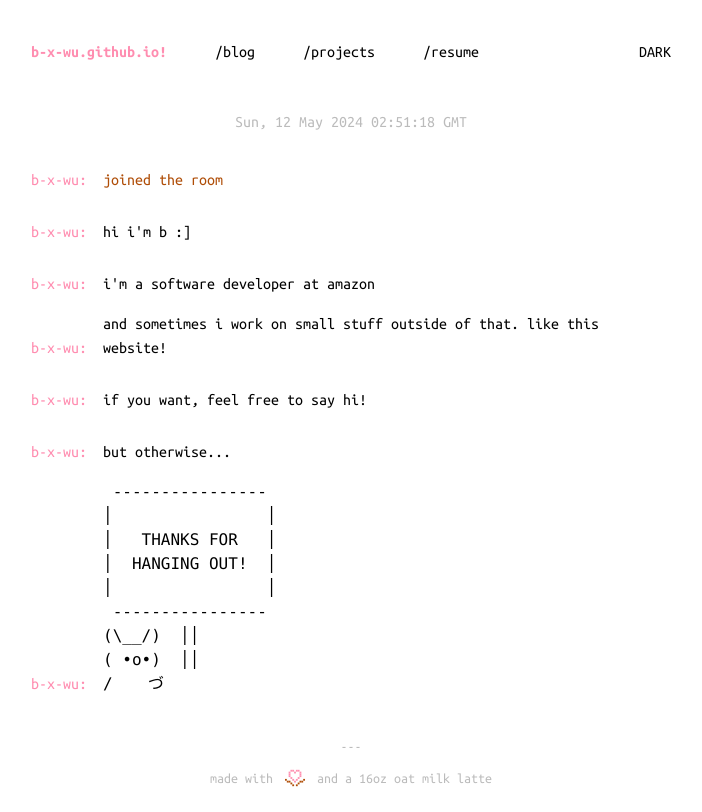
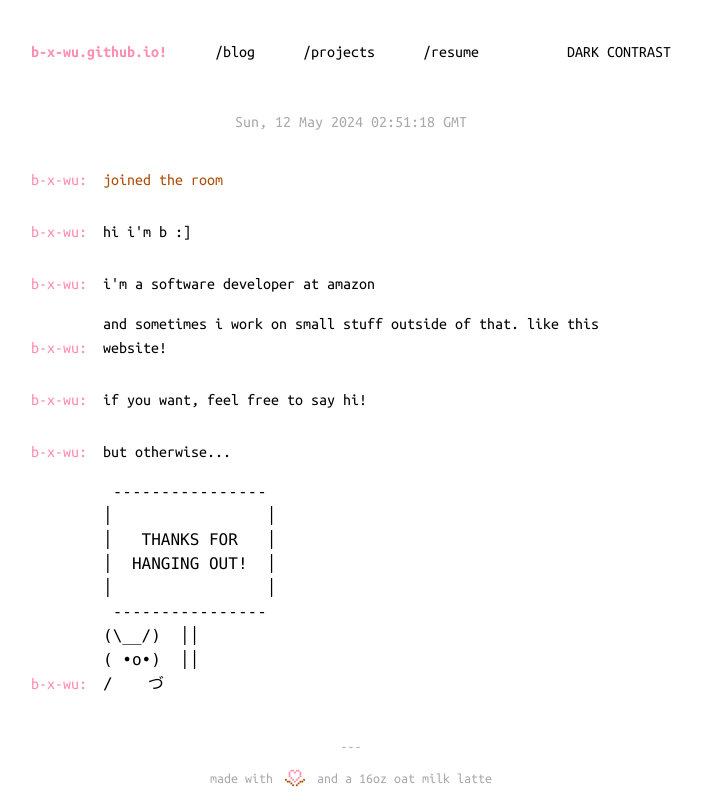
Before and after one commit to b-x-wu/b-x-wu.github.io, a React app: page / in a window 1280 px wide. Shown: the whole page, without its empty margins (289-991 px from the left). Built offline with nearby package versions, Linux system fonts and the light colour scheme.

Commit message:
feat: add color palettes and fixed plugin logic

```diff
--- a/src/components/layout/Header.tsx
+++ b/src/components/layout/Header.tsx
@@ -3,10 +3,12 @@ import { Link } from 'react-router-dom';
 
 interface HeaderProps {
     onToggleDarkMode: () => void;
+    onToggleHighContrastMode: () => void;
 }
 
 const Header: React.FC<HeaderProps> = ({
     onToggleDarkMode,
+    onToggleHighContrastMode,
 }) => {
     const [ isNavbarOpen, setIsNavbarOpen ] = useState<boolean>(false);
     const navbarRef = useRef<HTMLButtonElement>(null);
@@ -26,7 +28,6 @@ const Header: React.FC<HeaderProps> = ({
         return () => document.removeEventListener('click', handleClick);
     }, []);
 
-
     const handleNavbarLinkClick = (event: React.MouseEvent) => {
         event.stopPropagation();
         setIsNavbarOpen(false);
@@ -43,6 +44,7 @@ const Header: React.FC<HeaderProps> = ({
                 <Link className='h-fit hover:underline hover:underline-offset-2' to='/resume'>/resume</Link>
                 <div className='flex grow flex-row justify-end gap-x-2'>
                     <button onClick={ onToggleDarkMode }>DARK</button>
+                    <button onClick={ onToggleHighContrastMode }>CONTRAST</button>
                 </div>
             </div>
             <div className="flex flex-row justify-between md:hidden">
--- a/src/components/layout/Layout.tsx
+++ b/src/components/layout/Layout.tsx
@@ -2,12 +2,18 @@ import React, { useEffect, useState } from 'react';
 import Header from './Header';
 import { Outlet } from 'react-router-dom';
 import Footer from './Footer';
-import { DARK_MODE_CLASS_NAME, DARK_MODE_LOCAL_STORAGE_KEY, HIGH_CONTRAST_CLASS_NAME } from '../constants';
+import {
+    DARK_MODE_CLASS_NAME,
+    DARK_MODE_LOCAL_STORAGE_KEY,
+    HIGH_CONTRAST_CLASS_NAME,
+    HIGH_CONTRAST_MODE_LOCAL_STORAGE_KEY,
+} from '../constants';
 
 const Layout: React.FC = () => {
 
     const [ isDarkMode, setIsDarkMode ] = useState<boolean>(false);
     const [ isHighContrastMode, setIsHighContrastMode ] = useState<boolean>(false);
+
     useEffect(() => {
         setIsDarkMode(document.documentElement.classList.contains(DARK_MODE_CLASS_NAME));
         setIsHighContrastMode(document.documentElement.classList.contains(HIGH_CONTRAST_CLASS_NAME));
@@ -26,11 +32,24 @@ const Layout: React.FC = () => {
         document.documentElement.classList.add(DARK_MODE_CLASS_NAME);
     };
 
+    const handleToggleHighContrastMode = () => {
+        if (isHighContrastMode) {
+            setIsHighContrastMode(false);
+            localStorage.setItem(HIGH_CONTRAST_MODE_LOCAL_STORAGE_KEY, 'false');
+            document.documentElement.classList.remove(HIGH_CONTRAST_CLASS_NAME);
+            return;
+        }
+
+        setIsHighContrastMode(true);
+        localStorage.setItem(HIGH_CONTRAST_MODE_LOCAL_STORAGE_KEY, 'true');
+        document.documentElement.classList.add(HIGH_CONTRAST_CLASS_NAME);
+    };
+
     return (
         <div className='bg-background text-text'>
             <div className='flex items-center justify-center'>
                 <div className='relative flex min-h-svh w-160 max-w-4/5 flex-col'>
-                    <Header onToggleDarkMode={ handleToggleDarkMode } />
+                    <Header onToggleHighContrastMode={ handleToggleHighContrastMode } onToggleDarkMode={ handleToggleDarkMode } />
                     <div className='mb-auto grow'>
                         <Outlet />
                     </div>
--- a/tailwind.config.js
+++ b/tailwind.config.js
@@ -6,9 +6,14 @@ const autoAddSelectorVariantPlugin = plugin.withOptions((options = {}) => {
         // add variants
         const variants = Object.keys(options);
         variants.forEach((variant) => {
+            const name = variant.replace(' ', '-');
+            const definition = variant.split(' ')
+                .map((variantSelector) => `.${variantSelector}`)
+                .join('')
+                + ' &';
             addVariant(
-                variant,
-                `.${variant} &`,
+                name,
+                definition,
             );
         });
 
@@ -31,7 +36,10 @@ const autoAddSelectorVariantPlugin = plugin.withOptions((options = {}) => {
         addComponents(
             Object.fromEntries(
                 selectorObjects.map((selectorObject) => {
-                    const componentSelector = `.${selectorObject.variant} .${selectorObject.utility}-${selectorObject.color}`;
+                    const variantSelector = selectorObject.variant.split(' ')
+                        .map((variantSelector) => `.${variantSelector}`)
+                        .join('');
+                    const componentSelector = `${variantSelector} .${selectorObject.utility}-${selectorObject.color}`;
                     const componentValue = { [COLOR_UTILITIES_TO_PROPERTY[selectorObject.utility]]: options[selectorObject.variant][selectorObject.color] };
                     return [ componentSelector, componentValue ];
                 }),
@@ -55,7 +63,7 @@ export default {
                 'primary': '#FF8DB0',
                 'secondary': '#AF4D07',
                 'enabled': '#50C4D9',
-                'disabled': '#0004',
+                'disabled': '#aaa',
             },
             minWidth: {
                 '1/5': '20%',
@@ -111,7 +119,23 @@ export default {
                 'primary': '#df3568',
                 'secondary': '#f8954f',
                 'enabled': '#279bb0',
-                'disabled': '#FFF7',
+                'disabled': '#FFFFFF77',
+            },
+            'contrast': {
+                'background': '#ffffff',
+                'text': '#000000',
+                'primary': '#e02076',
+                'secondary': '#7f1d07',
+                'enabled': '#007acb',
+                'disabled': '#767676',
+            },
+            'dark contrast': {
+                'background': '#000',
+                'text': '#FFF',
+                'primary': '#df3568',
+                'secondary': '#f8954f',
+                'enabled': '#279bb0',
+                'disabled': '#FFFFFF77',
             },
         }),
     ],
```
